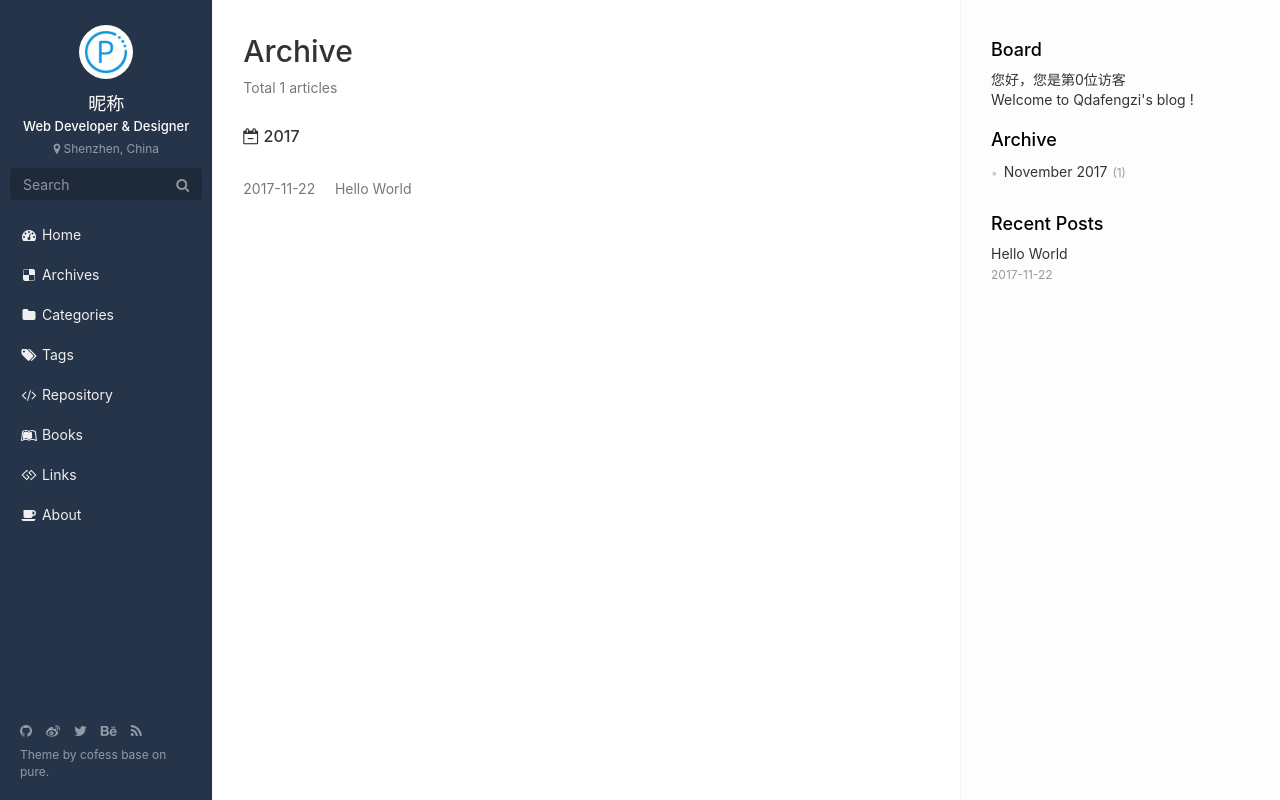
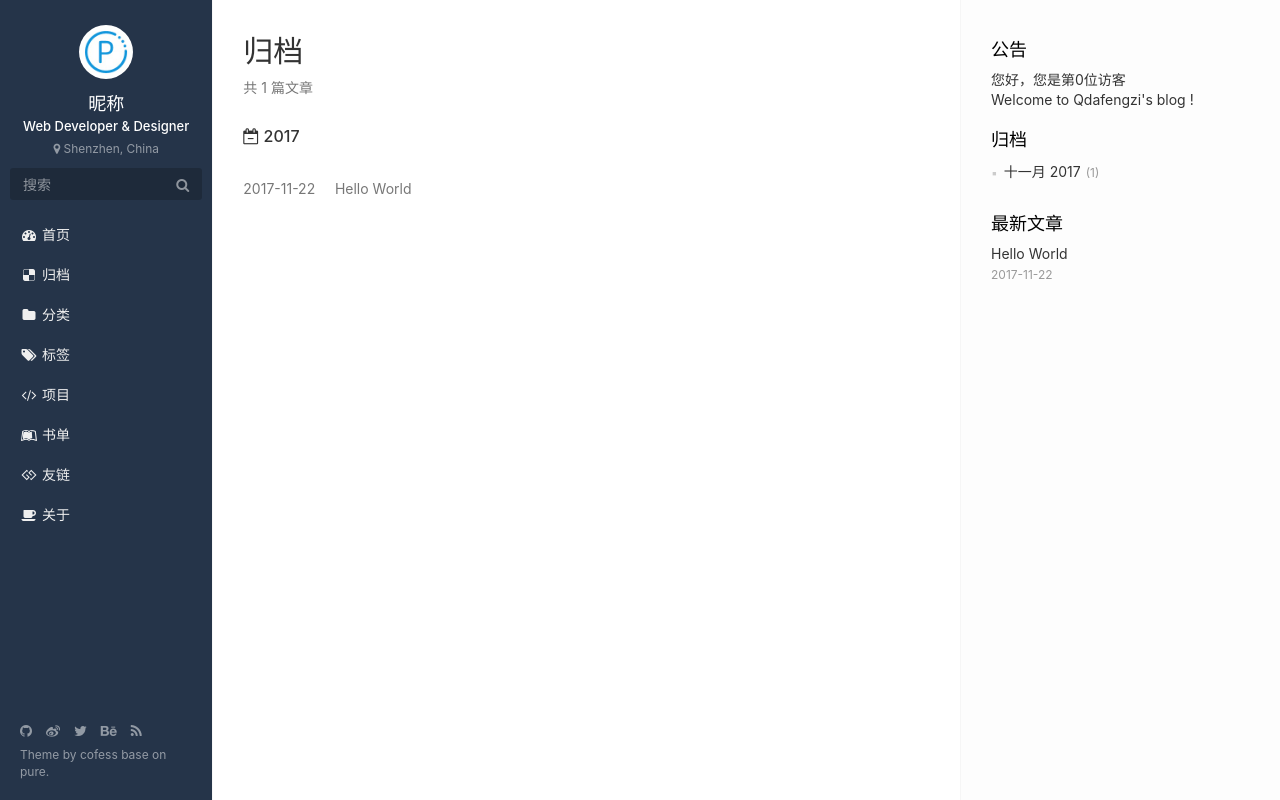
Before and after one commit to Qdafengzi/Qdafengzi.github.io, a plain HTML site: page archives/index.html in a window 1280 px wide. Drawn offline with nearby package versions, Linux system fonts and the light colour scheme; some packages are replaced by stand-ins of ours; a script that the page names is missing.

Commit message:
Site updated: 2017-11-22 00:34:06

```diff
--- a/archives/index.html
+++ b/archives/index.html
@@ -1,5 +1,5 @@
 <!DOCTYPE html>
-<html>
+<html lang=zh>
 <head>
   <meta charset="utf-8">
   <meta http-equiv="X-UA-Compatible" content="IE=edge,chrome=1">
@@ -16,11 +16,12 @@
   <meta http-equiv="window-target" content="_top" />
 
 
-  <title>Archive | Hexo</title>
+  <title>归档 | Hexo</title>
   <meta property="og:type" content="website">
 <meta property="og:title" content="Qdafengzi">
 <meta property="og:url" content="http://yoursite.com/archives/index.html">
 <meta property="og:site_name" content="Qdafengzi">
+<meta property="og:locale" content="zh-CN">
 <meta name="twitter:card" content="summary">
 <meta name="twitter:title" content="Qdafengzi">
   <!-- Canonical links -->
@@ -60,7 +61,7 @@
 
     <form class="search-form sidebar-form">
         <div class="input-group">
-            <input type="text" class="search-form-input form-control" placeholder="Search" />
+            <input type="text" class="search-form-input form-control" placeholder="搜索" />
             <span class="input-group-btn">
                 <button type="submit" class="search-form-submit btn btn-flat" onclick="return false;"><i class="fa fa-search"></i></button>
             </span>
@@ -70,7 +71,7 @@
   <div class="ins-search-mask"></div>
   <div class="ins-search-container">
     <div class="ins-input-wrapper">
-      <input type="text" class="ins-search-input" placeholder="Type something..." x-webkit-speech />
+      <input type="text" class="ins-search-input" placeholder="想要查找什么..." x-webkit-speech />
       <button type="button" class="close ins-close ins-selectable" data-dismiss="modal" aria-label="Close"><span aria-hidden="true">×</span></button>
       <!-- <span class="ins-close ins-selectable"><i class="fa fa-times"></i></span> -->
     </div>
@@ -99,7 +100,7 @@
 
             <i class="fa fa-fw fa-dashboard"></i>
 
-            <span class="menu-title">Home</span>
+            <span class="menu-title">首页</span>
           </a>
         </li>
 
@@ -110,7 +111,7 @@
 
             <i class="fa fa-fw fa-delicious"></i>
 
-            <span class="menu-title">Archives</span>
+            <span class="menu-title">归档</span>
           </a>
         </li>
 
@@ -121,7 +122,7 @@
 
             <i class="fa fa-fw fa-folder"></i>
 
-            <span class="menu-title">Categories</span>
+            <span class="menu-title">分类</span>
           </a>
         </li>
 
@@ -132,7 +133,7 @@
 
             <i class="fa fa-fw fa-tags"></i>
 
-            <span class="menu-title">Tags</span>
+            <span class="menu-title">标签</span>
           </a>
         </li>
 
@@ -143,7 +144,7 @@
 
             <i class="fa fa-fw fa-code"></i>
 
-            <span class="menu-title">Repository</span>
+            <span class="menu-title">项目</span>
           </a>
         </li>
 
@@ -154,7 +155,7 @@
 
             <i class="fa fa-fw fa-leanpub"></i>
 
-            <span class="menu-title">Books</span>
+            <span class="menu-title">书单</span>
           </a>
         </li>
 
@@ -165,7 +166,7 @@
 
             <i class="fa fa-fw fa-gg"></i>
 
-            <span class="menu-title">Links</span>
+            <span class="menu-title">友链</span>
           </a>
         </li>
 
@@ -176,7 +177,7 @@
 
             <i class="fa fa-fw fa-coffee"></i>
 
-            <span class="menu-title">About</span>
+            <span class="menu-title">关于</span>
           </a>
         </li>
 
@@ -206,7 +207,7 @@
   <div class="slimContent">
 
       <div class="widget">
-    <h3 class="widget-title">Board</h3>
+    <h3 class="widget-title">公告</h3>
     <div class="widget-body">
         <div id="board">
 
@@ -230,9 +231,9 @@
 
 
   <div class="widget">
-    <h3 class="widget-title">Archive</h3>
+    <h3 class="widget-title">归档</h3>
     <div class="widget-body">
-      <ul class="archive-list"><li class="archive-list-item"><a class="archive-list-link" href="/archives/2017/11/">November 2017</a><span class="archive-list-count">1</span></li></ul>
+      <ul class="archive-list"><li class="archive-list-item"><a class="archive-list-link" href="/archives/2017/11/">十一月 2017</a><span class="archive-list-count">1</span></li></ul>
     </div>
   </div>
 
@@ -240,7 +241,7 @@
 
 
   <div class="widget">
-    <h3 class="widget-title">Recent Posts</h3>
+    <h3 class="widget-title">最新文章</h3>
     <div class="widget-body">
       <ul class="recent-post-list list-unstyled no-thumbnail">
 
@@ -273,8 +274,8 @@
 <main class="main" role="main">
   	<article class="content article article-archives article-type-list" itemscope="">
 	    <header class="article-header">
-	      <h1 itemprop="title">Archive</h1>
-	      <p class="text-muted">Total 1 articles</p>
+	      <h1 itemprop="title">归档</h1>
+	      <p class="text-muted">共 1 篇文章</p>
 	    </header>
 	    <div class="article-body">
 
@@ -353,11 +354,11 @@ window.jQuery || document.write('<script src="js/jquery.min.js"><\/script>')
 (function (window) {
     var INSIGHT_CONFIG = {
         TRANSLATION: {
-            POSTS: 'Posts',
-            PAGES: 'Pages',
-            CATEGORIES: 'Categories',
-            TAGS: 'Tags',
-            UNTITLED: '(Untitled)',
+            POSTS: '文章',
+            PAGES: '页面',
+            CATEGORIES: '分类',
+            TAGS: '标签',
+            UNTITLED: '(未命名)',
         },
         ROOT_URL: '/',
         CONTENT_URL: '/content.json',
```
Also changed, not shown: 2017/11/22/hello-world/index.html (+29 -28 lines), archives/2017/11/index.html (+24 -23 lines), archives/2017/index.html (+24 -23 lines), index.html (+22 -21 lines).
